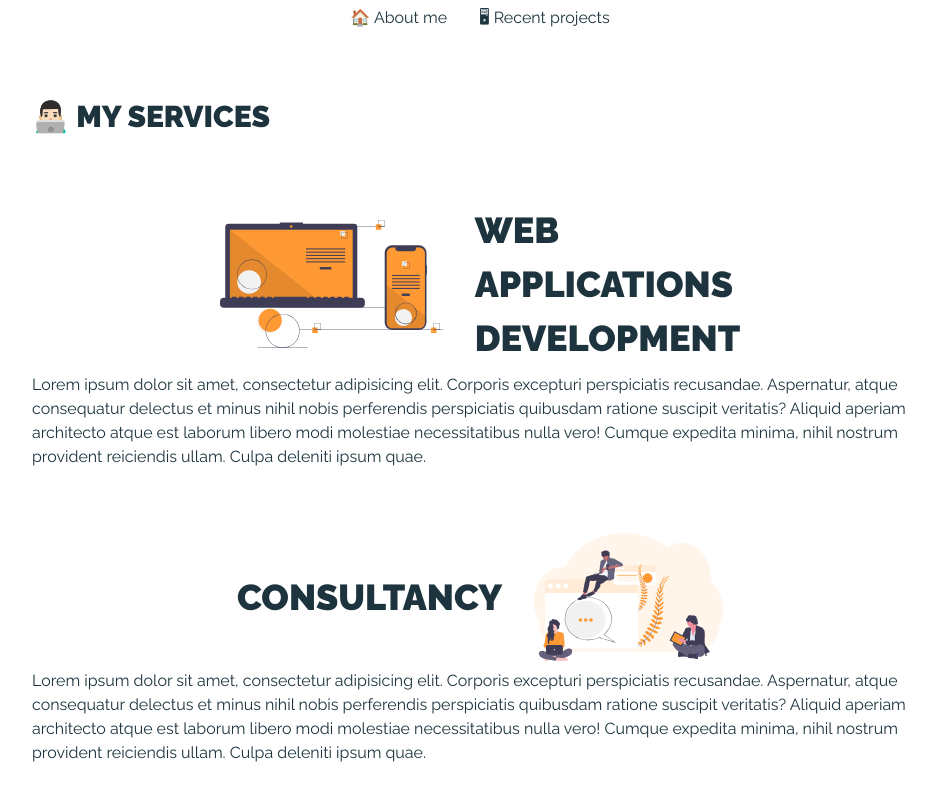
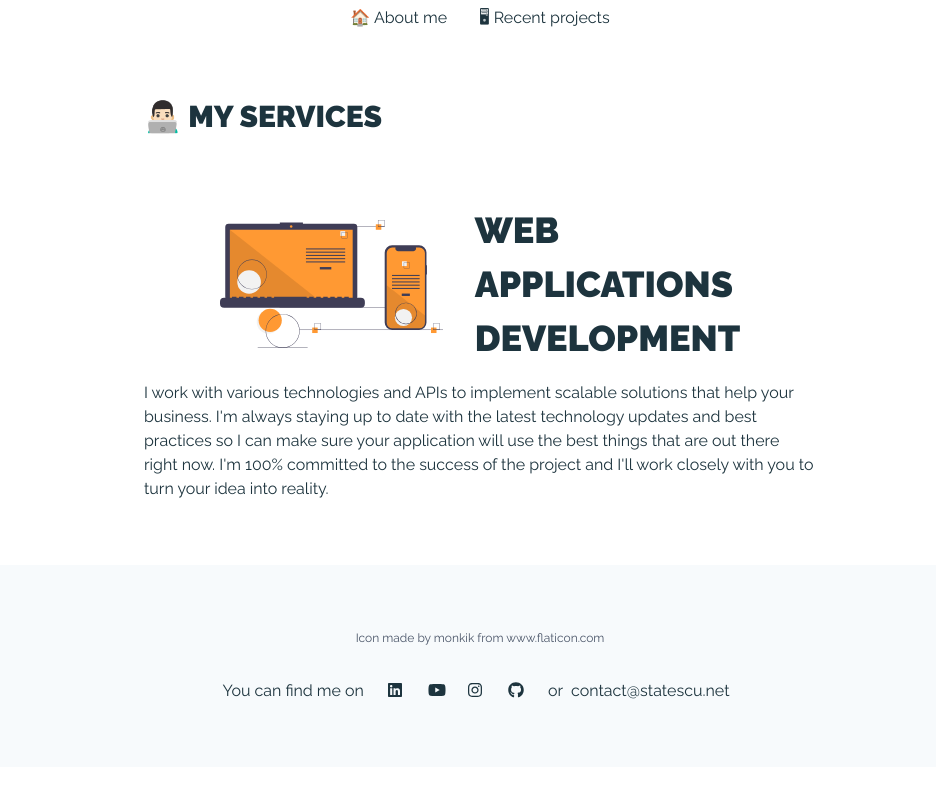
Before and after one commit to razvanstatescu/statescu-net, a Next.js app: page /services in a window 1280 px wide. Shown: the part 410-1210 px from the top of the page, without its empty margins (160-1096 px from the left). After the commit the page ends 1177 px from the top, so only its background shows below. Built offline with nearby package versions, Linux system fonts and the light colour scheme.

Commit message:
Add footer

```diff
--- /dev/null
+++ b/components/Footer.js
@@ -0,0 +1,35 @@
+import HomeStyle from "../styles/home.module.scss";
+import {FontAwesomeIcon} from "@fortawesome/react-fontawesome";
+import {faGithub, faInstagram, faLinkedin, faYoutube} from "@fortawesome/free-brands-svg-icons";
+
+export const Footer = () => {
+    return (
+        <footer className="bg-gray-100 py-16">
+            <p className="text-center text-xs text-gray-700">Icon made by monkik from <a
+                href="https://www.flaticon.com">www.flaticon.com</a></p>
+
+            <div className={`flex items-center justify-center mt-8 ${HomeStyle.icons}`}>
+                <p className="mr-4">You can find me on</p>
+                <a href="https://www.linkedin.com/in/razvanstatescu/" target="_blank">
+                    <FontAwesomeIcon icon={faLinkedin}/>
+                </a>
+                <a href="https://www.youtube.com/thedevguy" target="_blank">
+                    <FontAwesomeIcon icon={faYoutube}/>
+                </a>
+                <a href="https://www.instagram.com/the.dev.guy/" target="_blank">
+                    <FontAwesomeIcon icon={faInstagram}/>
+                </a>
+                <a href="https://github.com/razvanstatescu/" target="_blank">
+                    <FontAwesomeIcon icon={faGithub}/>
+                </a>
+                <p className="ml-2 hidden md:block">or
+                    <a href="mailto:razvan@statescu.net" target="_blank">
+                        contact@statescu.net</a>
+                </p>
+            </div>
+            <p className="mt-4 md:hidden block text-center">or mail to
+                <a href="mailto:razvan@statescu.net" target="_blank"> contact@statescu.net</a>
+            </p>
+        </footer>
+    )
+};
--- a/pages/_app.js
+++ b/pages/_app.js
@@ -1,5 +1,6 @@
 import '../styles/main.scss';
 import Head from 'next/head';
+import {Footer} from "../components/Footer";
 
 export default function MyApp({Component, pageProps}) {
     return (
@@ -24,6 +25,7 @@ export default function MyApp({Component, pageProps}) {
                 />
             </Head>
             <Component {...pageProps} />
+            <Footer/>
         </div>
     );
 }
--- a/pages/index.js
+++ b/pages/index.js
@@ -32,7 +32,8 @@ export default () => {
                     and
                     scalable web applications. I
                     specialize in JavaScript and PHP, with professional experience working with Angular and NodeJS.
-                    I also have a strong knowledge of HapiJS and Codeigniter, Docker, Microservices and a lot of
+                    I also have a strong knowledge of HapiJS and Codeigniter, Docker, SQL/NoSQL databases, Microservices
+                    and a lot of
                     other technologies and APIs.</p>
                 <p className="text-justify mt-4">Starting from May 2020 I'm also creating programming related content on
                     YouTube and Instagram. At the beginning of July I started a Podcast called The Dev Chat where I
--- a/pages/services.js
+++ b/pages/services.js
@@ -3,7 +3,7 @@ import {Header} from "../components/Header";
 
 export default () => {
     return (
-        <div className="container mx-auto mt-8 md:mt-24 max-w-4xl mb-16">
+        <div className="container mx-auto mt-8 md:mt-24 max-w-2xl mb-16">
             <NextSeo
                 title="Răzvan Stătescu | My Services"
                 description="Freelance Full-Stack Developer with experience building websites and scalable web applications. IT content creator on YouTube and Instagram. Podcast host."
@@ -27,31 +27,34 @@ export default () => {
             <h2 className="font-raleway font-black text-3xl uppercase mt-16 mb-8">👨🏻‍💻 my services</h2>
 
             <div className="my-16">
-                <div className="flex items-center justify-center service-header">
-                    <img src="/services/web-dev.svg" alt="web development services" className="h-32 w-auto pr-4"/>
-                    <div className="font-black uppercase text-4xl pl-4">web<br/>applications<br/>development</div>
+                <div className="flex md:items-center md:justify-center service-header">
+                    <img src="/services/web-dev.svg" alt="web development services" className="h-32 w-auto md:pr-4"/>
+                    <div className="font-black uppercase text-4xl pl-4 hidden md:block">web<br/>applications<br/>development
+                    </div>
                 </div>
-                <p class="mt-2">Lorem ipsum dolor sit amet, consectetur adipisicing elit. Corporis excepturi
-                    perspiciatis recusandae.
-                    Aspernatur, atque consequatur delectus et minus nihil nobis perferendis perspiciatis quibusdam
-                    ratione suscipit veritatis? Aliquid aperiam architecto atque est laborum libero modi molestiae
-                    necessitatibus nulla vero! Cumque expedita minima, nihil nostrum provident reiciendis ullam. Culpa
-                    deleniti ipsum quae.</p>
+                <div className="font-black uppercase text-lg mt-4 md:hidden">web applications development</div>
+                <p className="mt-4">
+                    I work with various technologies and APIs to implement scalable solutions that help your business.
+                    I'm always staying up to date with the latest technology updates and best practices so I can make
+                    sure
+                    your application will use the best things that are out there right now. I'm 100% committed to the
+                    success of the project and I'll work closely with you to turn your idea into reality.
+                </p>
             </div>
 
-            <div className="my-16">
-                <div className="flex items-center justify-center service-header">
-                    <div className="font-black uppercase text-4xl pr-4">consultancy</div>
-                    <img src="/services/consultancy.svg" alt="web dev consultancy services"
-                         className="h-32 w-auto pl-4"/>
-                </div>
-                <p className="mt-2">Lorem ipsum dolor sit amet, consectetur adipisicing elit. Corporis excepturi
-                    perspiciatis recusandae.
-                    Aspernatur, atque consequatur delectus et minus nihil nobis perferendis perspiciatis quibusdam
-                    ratione suscipit veritatis? Aliquid aperiam architecto atque est laborum libero modi molestiae
-                    necessitatibus nulla vero! Cumque expedita minima, nihil nostrum provident reiciendis ullam. Culpa
-                    deleniti ipsum quae.</p>
-            </div>
+            {/*<div className="my-16">*/}
+            {/*    <div className="flex items-center justify-center service-header">*/}
+            {/*        <div className="font-black uppercase text-4xl pr-4">consultancy</div>*/}
+            {/*        <img src="/services/consultancy.svg" alt="web dev consultancy services"*/}
+            {/*             className="h-32 w-auto pl-4"/>*/}
+            {/*    </div>*/}
+            {/*    <p className="mt-2">Lorem ipsum dolor sit amet, consectetur adipisicing elit. Corporis excepturi*/}
+            {/*        perspiciatis recusandae.*/}
+            {/*        Aspernatur, atque consequatur delectus et minus nihil nobis perferendis perspiciatis quibusdam*/}
+            {/*        ratione suscipit veritatis? Aliquid aperiam architecto atque est laborum libero modi molestiae*/}
+            {/*        necessitatibus nulla vero! Cumque expedita minima, nihil nostrum provident reiciendis ullam. Culpa*/}
+            {/*        deleniti ipsum quae.</p>*/}
+            {/*</div>*/}
         </div>
     )
 }
```
